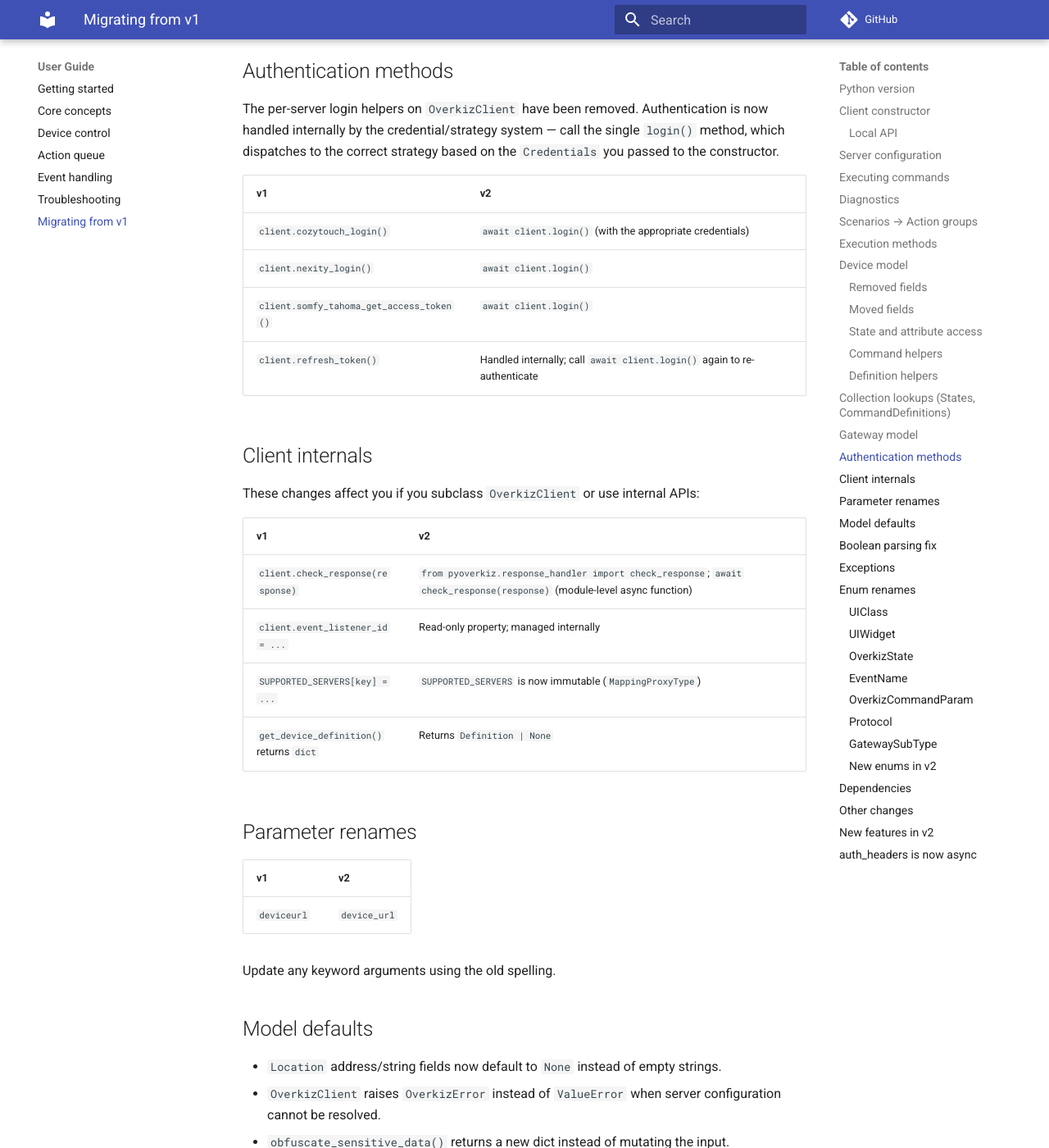
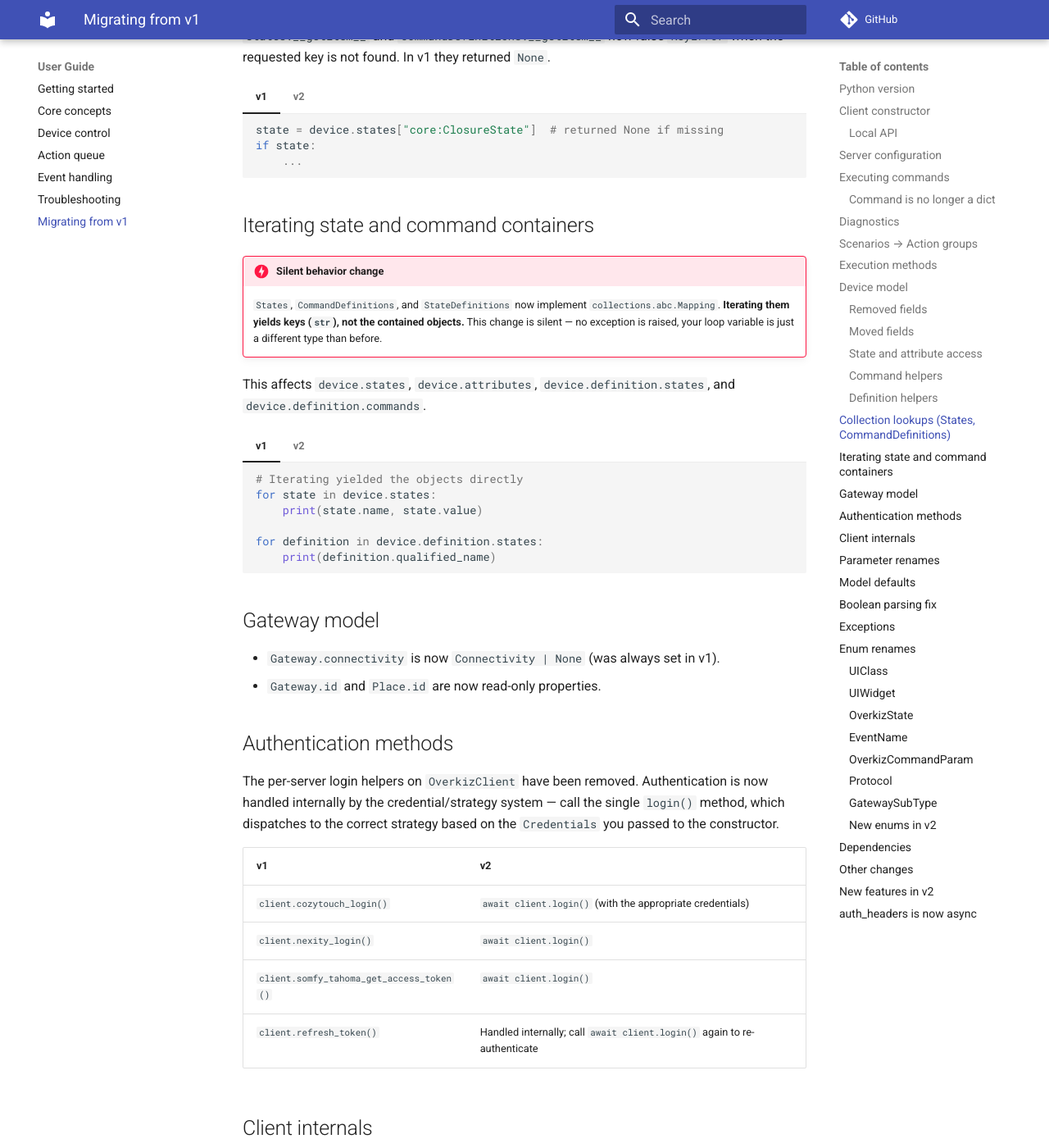
Before and after one commit to iMicknl/python-overkiz-api, an MkDocs documentation site: the page built from docs/migration-v2.md, in a window 1280 px wide and 1400 px high, scrolled down 6200 px. Shown: the whole window at 82% size. Built offline with MkDocs 1.6.1 and Material for MkDocs 9.7.7, drawn with Linux system fonts in a browser that asks for light colours; comment, search, counter and statistics services are not loaded; some of the changed text lies outside the part shown.

Commit message:
docs: fill gaps in v2 migration guide (#2119)
## Summary

Reviewed the v2 migration guide against the **actual latest v1 release
(`v1.20.6`)** to find breaking changes that were missing. Three genuine
gaps remain after verification; docs-only (`docs/migration-v2.md`).

### Added
- **Iteration over `States` / `CommandDefinitions` /
`StateDefinitions`** — these now subclass `collections.abc.Mapping`, so
`for x in device.states` yields **keys (`str`)** instead of the objects.
Silent change (no exception), and the Home Assistant integration relies
on the old behavior (`sensor.py`, `executor.py`). Added a dedicated
section with a `danger` admonition and `.values()`/`.items()` examples.
- **`Command` is no longer a `dict` subclass** — `command["name"]` no
longer works; use attribute access or `to_payload()`. Notes the new
`type` field and `OverkizCommandParam` parameter support.
- **`Event.setupoid` → `Event.setup_oid`** rename (+ new
`actions`/`owner`/`source` fields), added to the parameter-renames
table.

## Note
My first pass mistakenly diffed against `v1.9.1` (alphabetical tag sort
hid `v1.10`–`v1.20.6`). That produced several false "gaps" —
`verify_ssl`, timestamp `str`→`int`, eight "new" exceptions, two
`Server` enum members, and `APIType` — all of which already shipped in
v1.x. Those were removed in the second commit; everything remaining is
verified against `v1.20.6`.

````diff
--- a/docs/migration-v2.md
+++ b/docs/migration-v2.md
@@ -111,6 +111,27 @@ The command execution API has been consolidated into a single method.
     ```
 
 v2 also supports sending actions to **multiple devices** in a single call and choosing an `ExecutionMode` (`HIGH_PRIORITY`, `GEOLOCATED`, `INTERNAL`). Execution modes are only supported by the Cloud API; the local API rejects them (see [Somfy-TaHoma-Developer-Mode#227](https://github.com/Somfy-Developer/Somfy-TaHoma-Developer-Mode/issues/227)).
+
+### `Command` is no longer a `dict`
+
+In v1, `Command` subclassed `dict`, so you could access its fields by subscript (`command["name"]`) or unpack it. In v2 it is a plain attrs class — use attribute access instead, and call `to_payload()` if you need the serializable dict form.
+
+=== "v1"
+
+    ```python
+    command = Command("open", [])
+    name = command["name"]          # dict access worked
+    ```
+
+=== "v2"
+
+    ```python
+    command = Command(name="open")
+    name = command.name             # attribute access only
+    payload = command.to_payload()  # dict form, if needed
+    ```
+
+`Command` also gains an optional `type` field, and `parameters` now accepts `OverkizCommandParam` values in addition to primitives.
 
 ## Diagnostics
 
@@ -264,6 +285,48 @@ if device.definition:
         ...
     ```
 
+## Iterating state and command containers
+
+!!! danger "Silent behavior change"
+    `States`, `CommandDefinitions`, and `StateDefinitions` now implement
+    `collections.abc.Mapping`. **Iterating them yields keys (`str`), not the
+    contained objects.** This change is silent — no exception is raised, your
+    loop variable is just a different type than before.
+
+This affects `device.states`, `device.attributes`, `device.definition.states`,
+and `device.definition.commands`.
+
+=== "v1"
+
+    ```python
+    # Iterating yielded the objects directly
+    for state in device.states:
+        print(state.name, state.value)
+
+    for definition in device.definition.states:
+        print(definition.qualified_name)
+    ```
+
+=== "v2"
+
+    ```python
+    # Iterating now yields keys (str), like any Mapping
+    for name in device.states:
+        state = device.states[name]
+        print(name, state.value)
+
+    # Use .values() to iterate the objects
+    for state in device.states.values():
+        print(state.name, state.value)
+
+    for definition in device.definition.states.values():
+        print(definition.qualified_name)
+
+    # .keys() / .items() are also available
+    for name, state in device.states.items():
+        ...
+    ```
+
 ## Gateway model
 
 - `Gateway.connectivity` is now `Connectivity | None` (was always set in v1).
@@ -296,8 +359,9 @@ These changes affect you if you subclass `OverkizClient` or use internal APIs:
 | v1 | v2 |
 |----|-----|
 | `deviceurl` | `device_url` |
+| `Event.setupoid` | `Event.setup_oid` |
 
-Update any keyword arguments using the old spelling.
+Update any keyword arguments and attribute accesses using the old spelling. `Event` also gains `actions`, `owner`, and `source` fields.
 
 ## Model defaults
 
````
